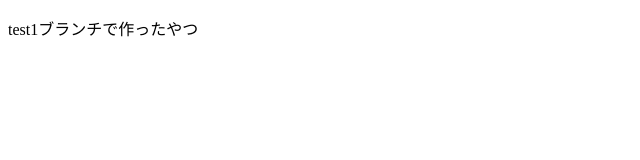
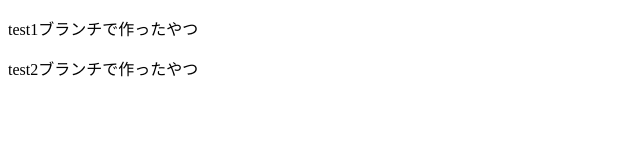
Before and after one commit to stst5821/Git_playground, a plain HTML site: page index.html in a window 1280 px wide. Shown: the whole page, without its empty margins (0-640 px from the left). Drawn offline with Linux system fonts and the light colour scheme.

Commit message:
test2ブランチで作ったやつ

```diff
--- a/index.html
+++ b/index.html
@@ -8,5 +8,6 @@
   </head>
   <body>
     <p>test1ブランチで作ったやつ</p>
+    <p>test2ブランチで作ったやつ</p>
   </body>
 </html>
```
